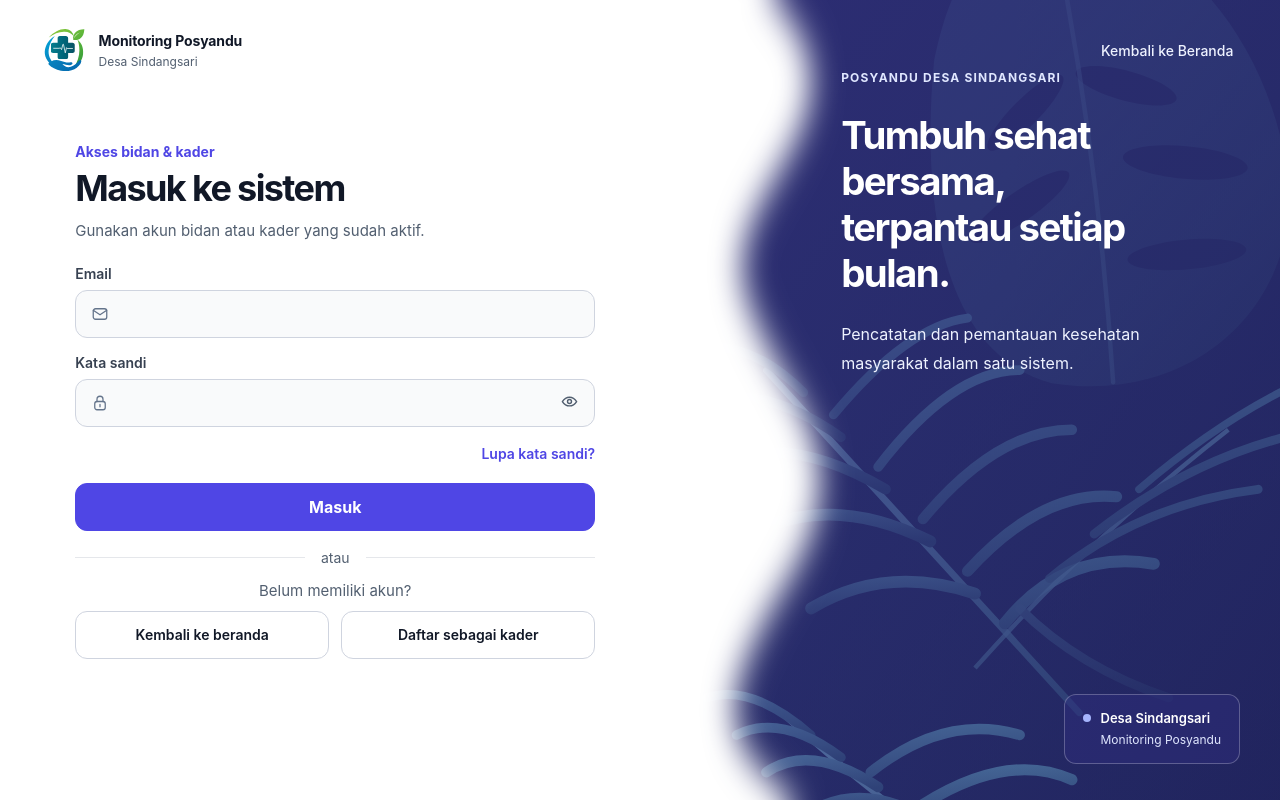
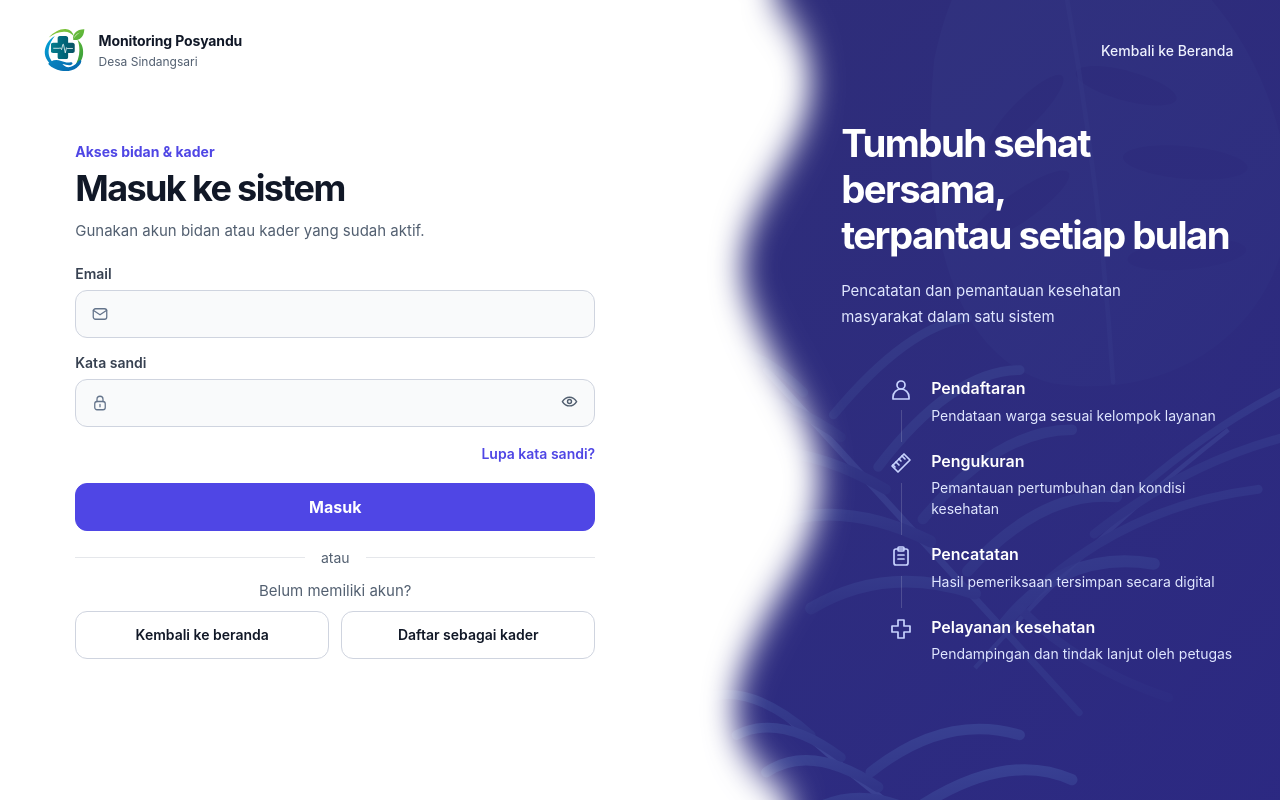
Before and after one commit to crismanturnip/monitoring-posyandu-sindangsari, a Next.js app in the folder next-app/: page /login in a window 1280 px wide. Built offline with nearby package versions, Linux system fonts and the light colour scheme.

Commit message:
Rapikan panel alur pelayanan

```diff
--- a/next-app/components/auth-shell.module.css
+++ b/next-app/components/auth-shell.module.css
@@ -51,15 +51,18 @@
 .note p { margin: 0; }
 .note p + p { margin-top: 4px; }
 .fields { display: grid; grid-template-columns: repeat(2, minmax(0, 1fr)); gap: 0 16px; }
-.art { position: relative; min-height: 100%; overflow: hidden; }
-.art::before { content: ''; position: absolute; inset: 0; background: linear-gradient(135deg, #312e81dc, #4f46e560), url('../public/auth/botanical.svg') center / cover no-repeat, #312e81; mask-image: url('../public/auth/wave-mask.svg'); mask-size: 100% 100%; mask-repeat: no-repeat; }
-.artCaption { position: relative; z-index: 1; width: 100%; padding: clamp(64px, 16vh, 180px) 40px 160px 28%; color: var(--auth-white); }
-.artEyebrow { color: #e0e7ff; font-size: 12px; font-weight: 700; letter-spacing: .1em; }
-.artCaption strong { display: block; margin-top: 24px; font-size: clamp(30px, 3vw, 48px); font-weight: 750; letter-spacing: -.04em; line-height: 1.2; text-wrap: balance; }
-.artCaption p { max-width: 330px; margin-top: 24px; color: #eef2ff; font-size: 16px; line-height: 1.8; }
-.location { position: absolute; right: 40px; bottom: 36px; display: grid; grid-template-columns: 8px 1fr; align-items: center; column-gap: 10px; border: 1px solid #ffffff40; border-radius: 12px; padding: 14px 18px; color: #fff; background: #312e8170; font-size: 13px; font-weight: 600; }
-.location i { width: 8px; height: 8px; border-radius: 50%; background: #a5b4fc; }
-.location span { grid-column: 2; margin-top: 3px; color: #e0e7ff; font-size: 12px; font-weight: 400; }
+.art { position: relative; display: flex; align-items: center; min-height: 100%; overflow: hidden; }
+.art::before { content: ''; position: absolute; inset: 0; background: linear-gradient(145deg, #312e81eb, #3730a3c7), url('../public/auth/botanical.svg') center / cover no-repeat, #312e81; mask-image: url('../public/auth/wave-mask.svg'); mask-size: 100% 100%; mask-repeat: no-repeat; }
+.artCaption { position: relative; z-index: 1; width: 100%; padding: 80px 40px 80px 28%; color: var(--auth-white); }
+.artCaption h2 { margin: 0; font-size: clamp(30px, 3vw, 48px); font-weight: 750; letter-spacing: -.04em; line-height: 1.2; text-wrap: balance; }
+.artCaption > p { max-width: 360px; margin: 20px 0 0; color: #e0e7ff; font-size: 15px; line-height: 1.7; }
+.serviceFlow { display: grid; max-width: 380px; gap: 24px; margin: 48px 0 0 48px; padding: 0; list-style: none; }
+.serviceStep { position: relative; display: grid; grid-template-columns: 24px minmax(0, 1fr); gap: 18px; }
+.serviceStep:not(:last-child)::after { content: ''; position: absolute; top: 33px; bottom: -16px; left: 11.5px; width: 1px; background: #ffffff29; }
+.serviceIcon { display: flex; padding-top: 1px; color: #c7d2fe; }
+.serviceIcon svg { width: 24px; height: 24px; }
+.serviceStep strong { display: block; color: var(--auth-white); font-size: 16px; font-weight: 600; line-height: 1.4; }
+.serviceStep p { margin: 5px 0 0; color: #e0e7ff; font-size: 14px; line-height: 1.5; }
 .page :is(a, button):focus-visible { outline: 3px solid var(--auth-primary); outline-offset: 3px; }
 .page .back:focus-visible { outline-color: #fff; }
 @media (min-width: 1600px) { .formContent { max-width: 580px; } }
--- a/next-app/components/auth-shell.tsx
+++ b/next-app/components/auth-shell.tsx
@@ -52,9 +52,17 @@ export function AuthShell({ registration = false, contentLabel, showBackLink = t
             <div className={styles.formContent}>{children}</div>
           </div>
         </section>
-        <aside className={styles.art} aria-hidden="true">
-          <div className={styles.artCaption}><span className={styles.artEyebrow}>POSYANDU DESA SINDANGSARI</span><strong>Tumbuh sehat bersama,<br />terpantau setiap bulan.</strong><p>Pencatatan dan pemantauan kesehatan masyarakat dalam satu sistem.</p></div>
-          <div className={styles.location}><i />Desa Sindangsari<span>Monitoring Posyandu</span></div>
+        <aside className={styles.art} aria-label="Pelayanan Posyandu">
+          <div className={styles.artCaption}>
+            <h2>Tumbuh sehat bersama,<br />terpantau setiap bulan</h2>
+            <p>Pencatatan dan pemantauan kesehatan masyarakat dalam satu sistem</p>
+            <ol className={styles.serviceFlow} aria-label="Alur pelayanan Posyandu">
+              {serviceSteps.map((step) => <li className={styles.serviceStep} key={step.title}>
+                <span className={styles.serviceIcon}><AuthIcon name={step.icon} /></span>
+                <div><strong>{step.title}</strong><p>{step.description}</p></div>
+              </li>)}
+            </ol>
+          </div>
         </aside>
       </div>
     </div>
```
